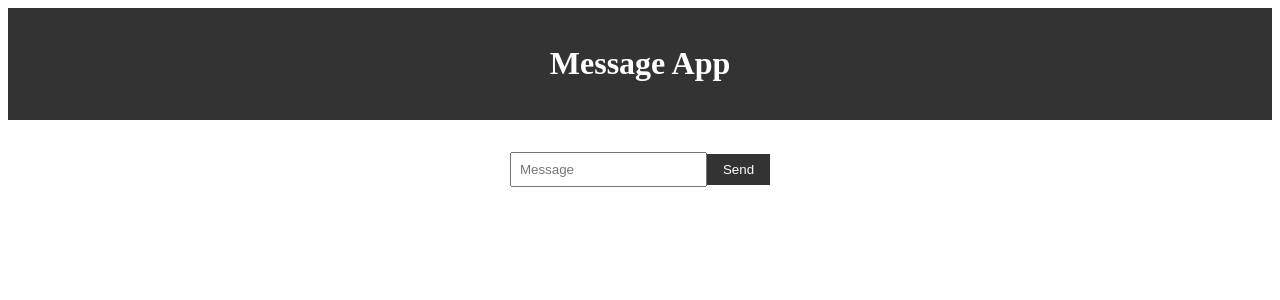
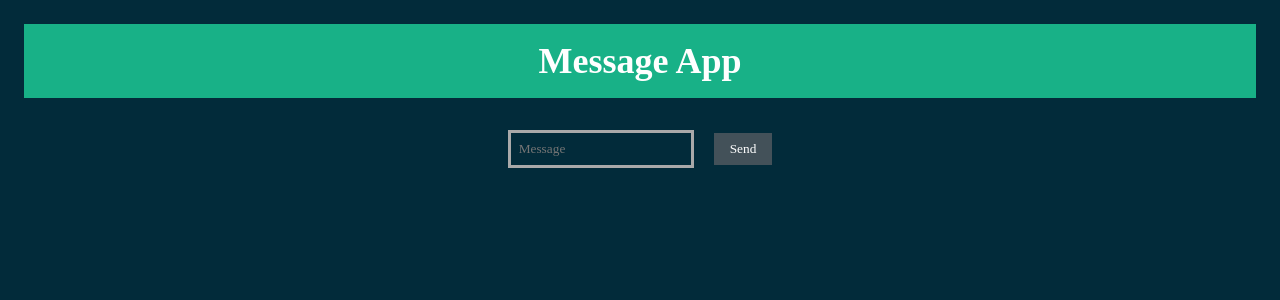
Before and after one commit to Georges47/triviago-front-challenge, a React (Create React App) app: page / in a window 1280 px wide. Shown: the top 300 px of the page. Built offline with nearby package versions, Linux system fonts and the light colour scheme.

Commit message:
listo css

```diff
--- a/src/App.css
+++ b/src/App.css
@@ -1,3 +1,12 @@
 .App {
     text-align: center;
+    background: rgb(2, 43, 58);
+    min-height: 100vh;
+    padding: 24px;
+    box-sizing: border-box;
+
 }
+* {
+    margin: 0;
+    padding: 0;
+}
--- a/src/App.js
+++ b/src/App.js
@@ -1,8 +1,8 @@
 import React, { useState } from 'react';
 import './App.css';
-import NavBar from './NavBar';
-import MessageForm from './MessageForm';
-import Messages from './Messages';
+import NavBar from './components/navBar/NavBar';
+import MessageForm from './components/messageForm/MessageForm';
+import Messages from './components/messages/Messages';
 
 function App() {
     const [messages, setMessages] = useState([]);
--- a/src/NavBar.css
+++ /dev/null
@@ -1,6 +0,0 @@
-.nav-bar {
-    background-color: #333;
-    color: white;
-    text-align: center;
-    padding: 1rem;
-}
--- a/src/MessageForm.css
+++ b/src/components/messageForm/MessageForm.css
@@ -3,17 +3,28 @@
     flex-direction: column;
     align-items: center;
     margin-top: 2rem;
+    gap:4px;
+
 
     & input {
         padding: 0.5rem;
         margin-bottom: 0.5rem;
+        font-family: Avenir, ui-monospace;
+        color: white;
+        background: rgb(2, 43, 58);
+        border: solid darkgray;
+        margin-right: 20px;
+
     }
 
     & button {
         padding: 0.5rem 1rem;
-        background-color: #333;
+        background-color: #435159;
         color: white;
         border: none;
         cursor: pointer;
+        font-family: Avenir, ui-monospace;
+        height: 100%;
+
     }
 }
--- a/src/Messages.css
+++ b/src/components/messages/Messages.css
@@ -1,15 +1,16 @@
 .messages {
+    gap:8px;
     display: flex;
     flex-direction: column;
     align-items: center;
     margin-top: 2rem;
 
     .message {
-        background-color: #f2f2f2;
-        border: 1px solid #ccc;
-        padding: 0.5rem;
-        margin: 0.5rem;
-        max-width: 80%;
+        border: none;
+        border-radius: 10px;
+        background-color: #76a5a9;
+        padding: 4px;
         word-wrap: break-word;
+        min-width: 500px;
     }
 }
--- /dev/null
+++ b/src/components/navBar/NavBar.css
@@ -0,0 +1,8 @@
+.nav-bar {
+    background-color:#18B187;
+    color: white;
+    text-align: center;
+    padding: 1rem;
+    font-family: Avenir, ui-monospace;
+    font-size: 18px;
+}
```
Also changed, not shown: src/components/messageForm/MessageForm.js (renamed from src/MessageForm.js, +4 -4 lines), src/components/messages/Messages.js (renamed from src/Messages.js), src/components/navBar/NavBar.js (renamed from src/NavBar.js).
